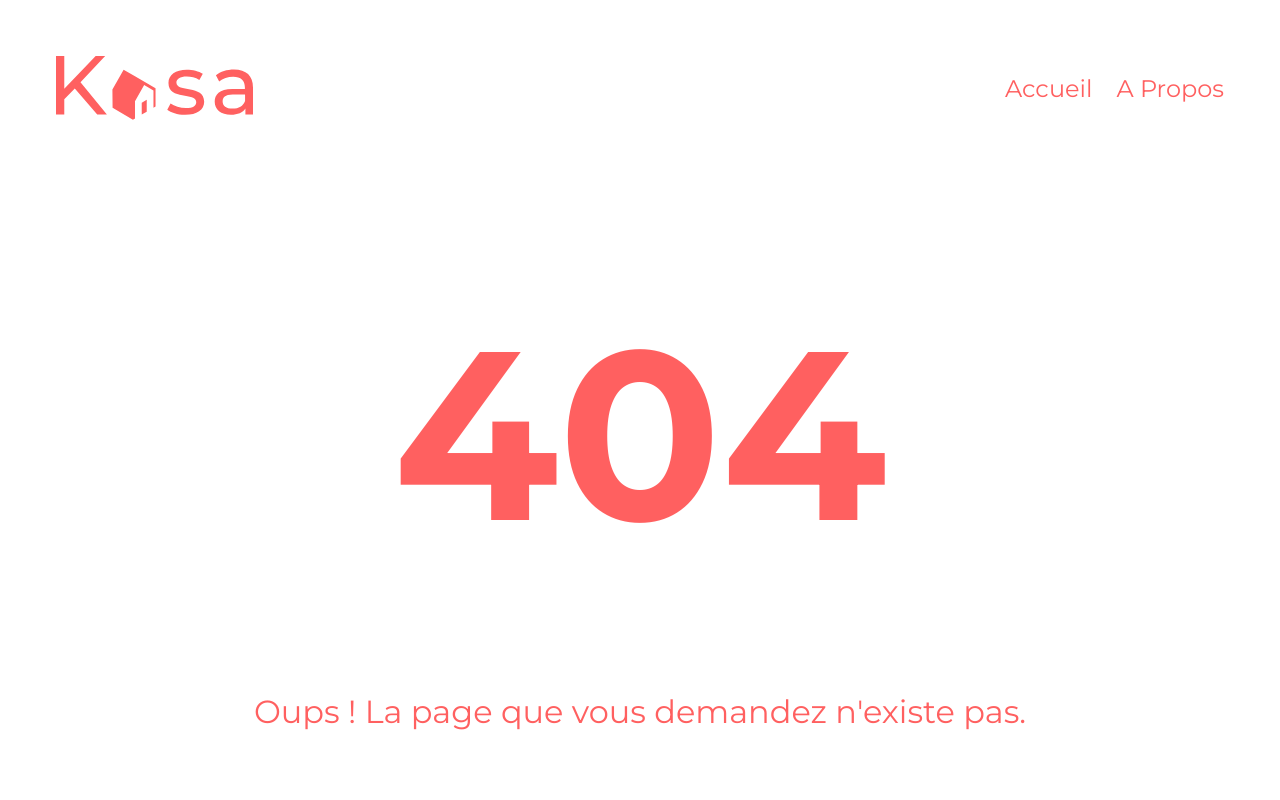
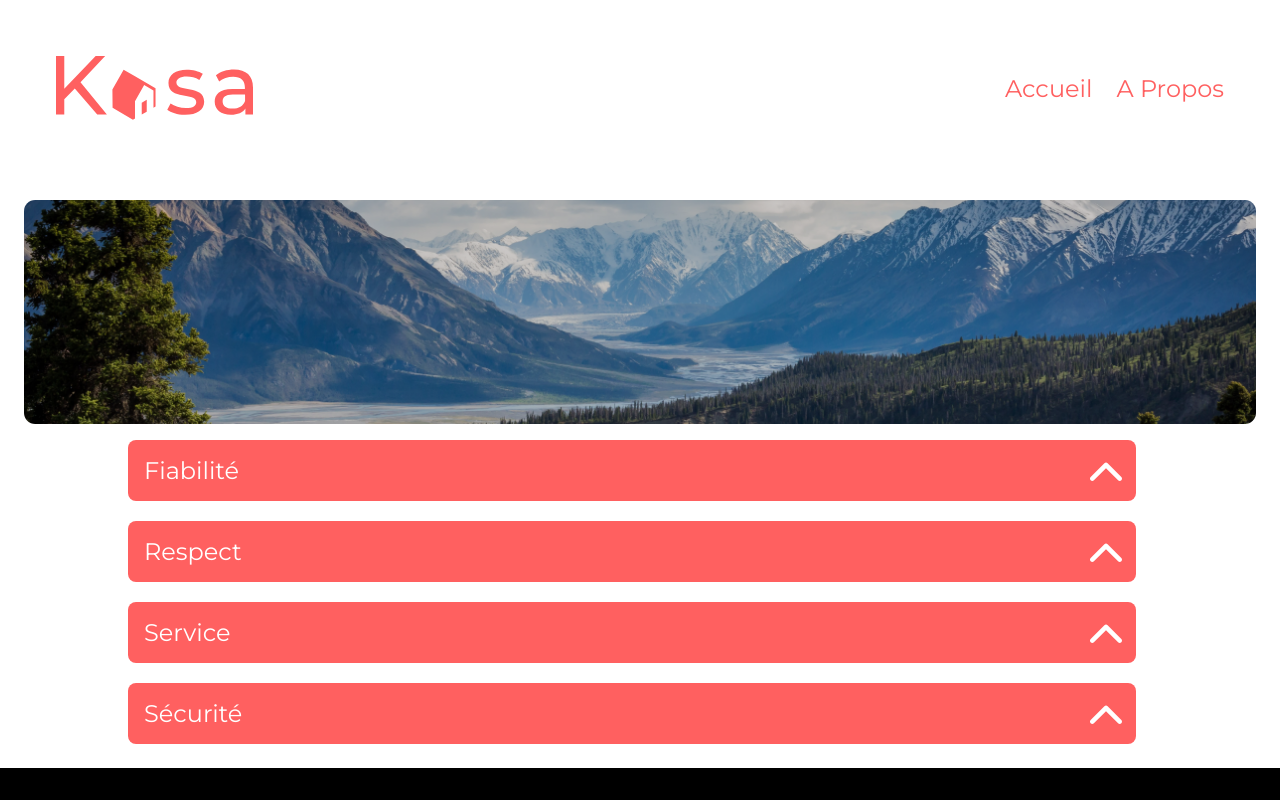
Before and after one commit to MisterFried/Kasa, a React (Vite) app: page /About in a window 1280 px wide. Before the commit this address had no page. Shown: the top 800 px of the page. Built offline with nearby package versions, Linux system fonts and the light colour scheme.

Commit message:
feat : add About page

```diff
--- a/src/App.tsx
+++ b/src/App.tsx
@@ -6,6 +6,7 @@ import ErrorPage from "./pages/error-page";
 import "./styles/styles.scss";
 // Module / local styles for the rootLayout element
 import styles from "./styles/pages/rootLayout.module.scss";
+import About from "./pages/about";
 
 export default function App() {
 	return (
@@ -30,6 +31,7 @@ export default function App() {
 
 			<Routes>
 				<Route path="/" element={<Home />} />
+				<Route path="/About" element={<About />} />
 				<Route path="*" element={<ErrorPage />} />
 			</Routes>
 
--- /dev/null
+++ b/src/components/dropdown.tsx
@@ -0,0 +1,39 @@
+import styles from "../styles/components/dropdown.module.scss";
+import { DropdownPropsInterface } from "../types/interfaces";
+import { useState } from "react";
+
+export default function Dropdown(props: DropdownPropsInterface) {
+	const title = props.title;
+	const content = props.content;
+
+	// Used to manage the open / close state of the dropdown
+	const [isToggled, setIsToggled] = useState(false);
+
+	// OnClick --> switch the state
+	const toggleDropdown = () => setIsToggled(!isToggled);
+
+	return (
+		<div className={styles.dropdown}>
+			<button
+				className={isToggled ? `${styles.dropdown__title} ${styles.opened}` : styles.dropdown__title}
+				onClick={toggleDropdown}
+			>
+				{title}
+				<svg
+					className={styles.dropdown__icon}
+					width="20"
+					height="21"
+					viewBox="0 0 20 21"
+					fill="none"
+					xmlns="http://www.w3.org/2000/svg"
+				>
+					<path
+						d="M9.19313 6.64477C9.63941 6.19849 10.3642 6.19849 10.8104 6.64477L17.6653 13.4996C18.1116 13.9459 18.1116 14.6707 17.6653 15.1169C17.219 15.5632 16.4943 15.5632 16.048 15.1169L10 9.06896L3.95203 15.1134C3.50575 15.5596 2.78099 15.5596 2.33471 15.1134C1.88843 14.6671 1.88843 13.9423 2.33471 13.496L9.18956 6.6412L9.19313 6.64477Z"
+						fill="white"
+					/>
+				</svg>
+			</button>
+			<div className={styles.dropdown__content}>{content}</div>
+		</div>
+	);
+}
--- /dev/null
+++ b/src/pages/about.tsx
@@ -0,0 +1,42 @@
+import Dropdown from "../components/dropdown";
+import styles from "../styles/pages/about.module.scss";
+
+export default function About() {
+	const dropdownList = [
+		{
+			title: "Fiabilité",
+			content:
+				"Les annonces postées sur Kasa garantissent une fiabilité totale. Les photos sont conformes aux logements, et toutes les informations sont régulièrement vérifiées  par nos équipes.",
+			id: 1,
+		},
+		{
+			title: "Respect",
+			content:
+				"La bienveillance fait partie des valeurs fondatrices de Kasa. Tout comportement discriminatoire ou de perturbation du voisinage entraînera une exclusion de notre plateforme.",
+			id: 2,
+		},
+		{
+			title: "Service",
+			content:
+				"La bienveillance fait partie des valeurs fondatrices de Kasa. Tout comportement discriminatoire ou de perturbation du voisinage entraînera une exclusion de notre plateforme.",
+			id: 3,
+		},
+		{
+			title: "Sécurité",
+			content:
+				"La sécurité est la priorité de Kasa. Aussi bien pour nos hôtes que pour les voyageurs, chaque logement correspond aux critères de sécurité établis par nos services. En laissant une note aussi bien à l'hôte qu'au locataire, cela permet à nos équipes de vérifier que les standards sont bien respectés. Nous organisons également des ateliers sur la sécurité domestique pour nos hôtes.",
+			id: 4,
+		},
+	];
+
+	return (
+		<section className={styles.about}>
+			<img className={styles.image} src="/images/About.png" alt="Illustration de la section A propos" />
+			<div className={styles.container}>
+				{dropdownList.map(dropdown => (
+					<Dropdown key={dropdown.id} title={dropdown.title} content={dropdown.content} />
+				))}
+			</div>
+		</section>
+	);
+}
--- /dev/null
+++ b/src/styles/components/dropdown.module.scss
@@ -0,0 +1,69 @@
+@use "../global/mixins.scss" as m;
+
+.dropdown {
+	container-type: inline-size;
+	position: relative;
+
+	width: min(63rem, 100%);
+
+	&__title {
+		position: relative;
+		z-index: 1;
+
+		width: 100%;
+		padding: 0.5rem;
+		border: none;
+		border-radius: 0.5rem;
+
+		background-color: var(--main-color);
+		font-family: var(--ff-main);
+		font-size: 1rem;
+		text-align: left;
+		color: white;
+	}
+
+	&__icon {
+		position: absolute;
+		inset: 50% 0.5rem auto auto;
+
+		translate: 0 -50%;
+		transition: all 0.2s ease-in-out;
+	}
+
+	&__content {
+		display: none;
+		z-index: 0;
+
+		padding: 1.25rem;
+		border-radius: 0 0 0.5rem 0.5rem;
+
+		background-color: #f6f6f6;
+
+		transform: translate(0, -0.5rem);
+	}
+}
+
+.opened + .dropdown__content {
+	display: block;
+}
+
+.opened > .dropdown__icon {
+	rotate: 180deg;
+}
+
+@container (width >= 42rem) {
+	.dropdown__title {
+		padding: 1rem;
+
+		font-size: 1.5rem;
+	}
+
+	.dropdown__icon {
+		right: 1.25rem;
+		scale: 2;
+	}
+
+	.dropdown__content {
+		font-size: 1.25rem;
+	}
+}
--- a/src/styles/global/base.scss
+++ b/src/styles/global/base.scss
@@ -1,3 +1,4 @@
+@use "./mixins.scss" as m;
 @import url("https://fonts.googleapis.com/css2?family=Montserrat:ital,wght@0,100;0,200;0,300;0,400;0,500;0,600;0,700;0,800;0,900;1,100;1,200;1,300;1,400;1,500;1,600;1,700;1,800;1,900&display=swap");
 
 :root {
@@ -17,3 +18,9 @@ body {
 a:hover {
 	text-decoration: underline;
 }
+
+#root {
+	@include m.flexbox(column);
+
+	min-height: 100vh;
+}
--- /dev/null
+++ b/src/styles/pages/about.module.scss
@@ -0,0 +1,26 @@
+@use "../global/mixins.scss" as m;
+
+.about {
+	@include m.flexbox(column, 1rem, nowrap, start, center);
+
+	flex-grow: 1;
+	padding: 1.5rem;
+}
+
+.image {
+	width: min(100%, 77.5rem);
+	height: 7rem;
+
+	border-radius: 0.7rem;
+}
+
+.container {
+	@include m.flexbox(column, 1.25rem);
+	width: min(100%, 64rem);
+}
+
+@media screen and (width >= 38rem) {
+	.image {
+		height: 14rem;
+	}
+}
--- a/src/styles/pages/home.module.scss
+++ b/src/styles/pages/home.module.scss
@@ -5,6 +5,7 @@
 	grid-template-columns: auto;
 	grid-template-rows: auto auto;
 	gap: 1rem;
+	flex-grow: 1;
 
 	width: min(77.5rem, 100%);
 	padding: 1.25rem;
--- a/src/types/interfaces.ts
+++ b/src/types/interfaces.ts
@@ -17,3 +17,8 @@ export interface HostingInterface {
 export interface HostingPropsInterface {
 	hosting: HostingInterface;
 }
+
+export interface DropdownPropsInterface {
+	title: string;
+	content: string;
+}
```
Also changed, not shown: public/icons/Arrow.svg (added), public/images/About.png.
